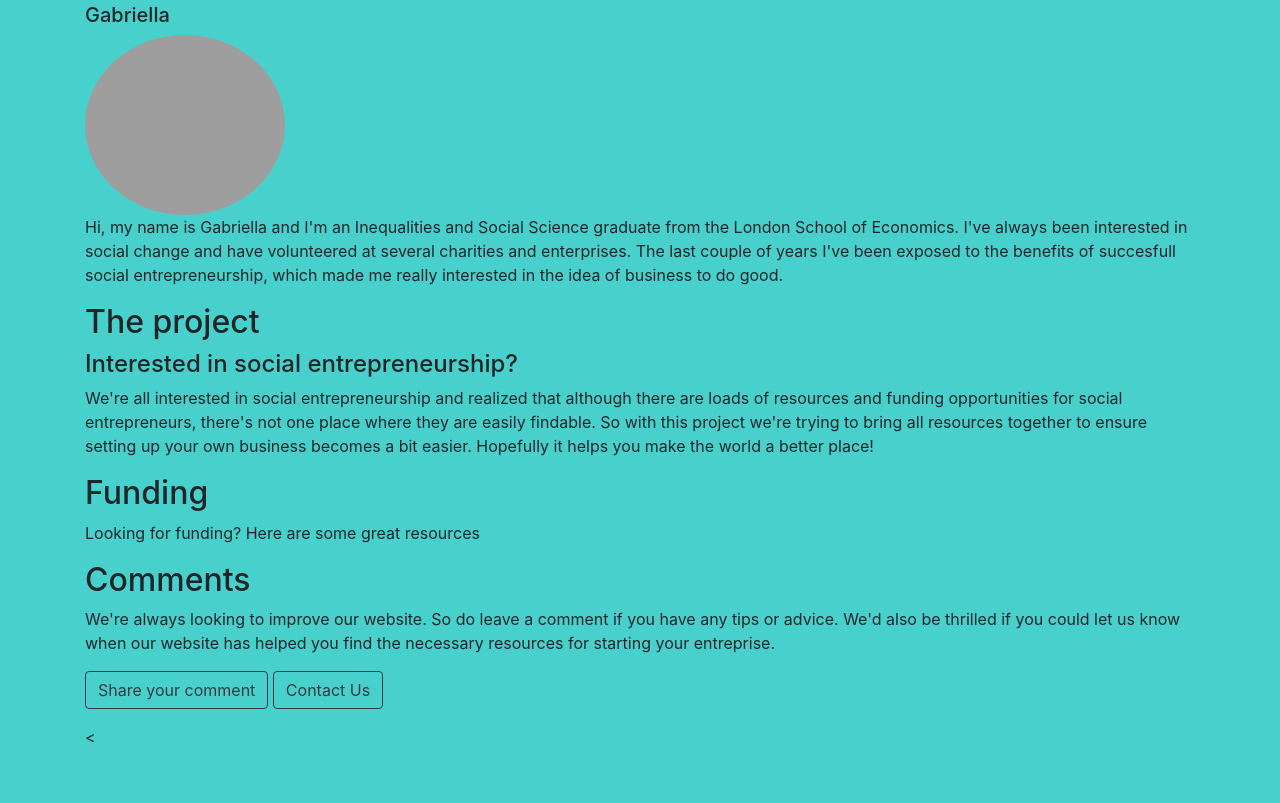
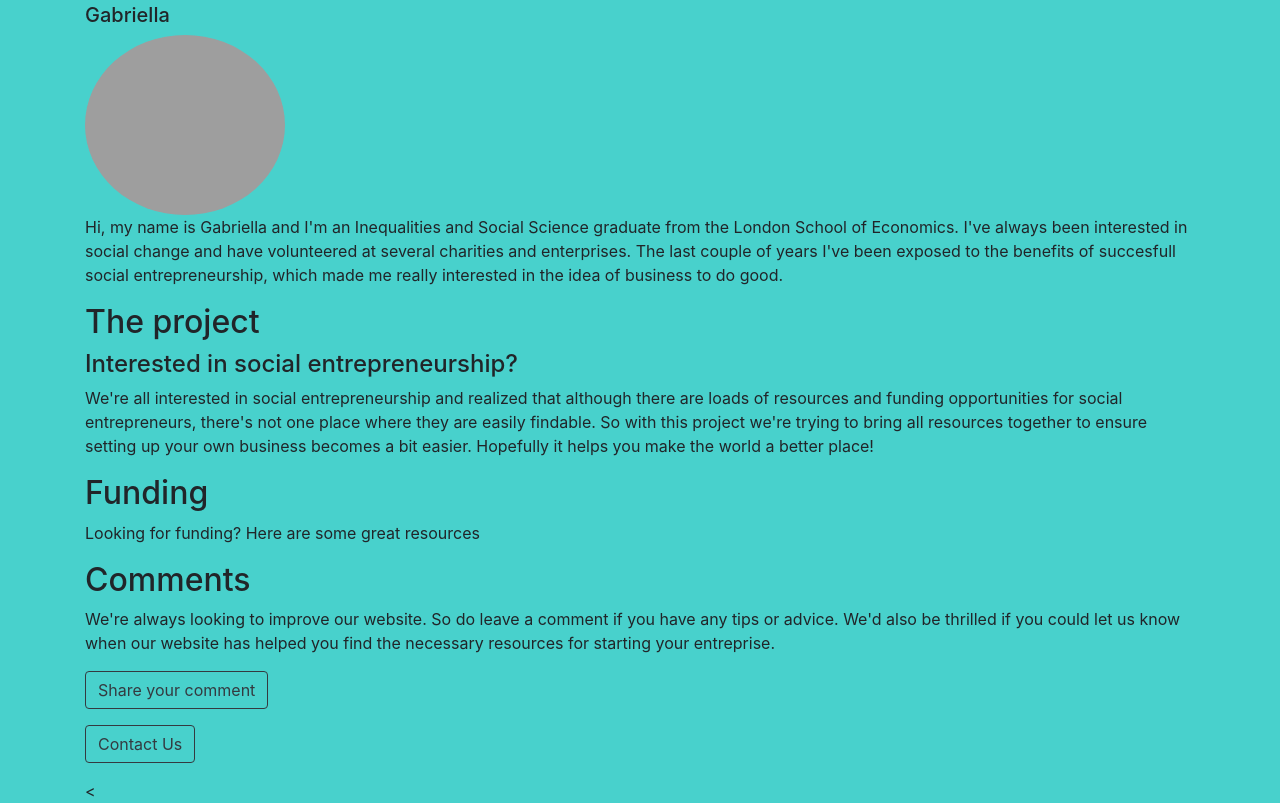
Before and after one commit to gabriellamon/Project_SocEnt, a plain HTML site: page Index.html in a window 1280 px wide. Shown: the part 1289-2092 px from the top of the page. Before the commit the page ends 2038 px from the top, so only its background shows below. Drawn offline with nearby package versions, Linux system fonts and the light colour scheme; grey boxes are pictures that could not be loaded.

Commit message:
Changed Contact Us Button Format

```diff
--- a/Index.html
+++ b/Index.html
@@ -91,9 +91,8 @@
             <p>We're always looking to improve our website. So do leave a comment if you have any tips or advice. We'd also be thrilled if you could let us know when our website has helped you find the necessary resources for starting your entreprise.</p>
             <p>
                 <button type="button" class="btn btn-outline-dark">Share your comment</button>
-                <button type="button" class="btn btn-outline-dark">Contact Us</button>
             </p>
-
+<p>  <button type="button" class="btn btn-outline-dark">Contact Us</button> </p>
 
             < <!-- Optional JavaScript -->
                 <!-- jQuery first, then Popper.js, then Bootstrap JS -->
```
